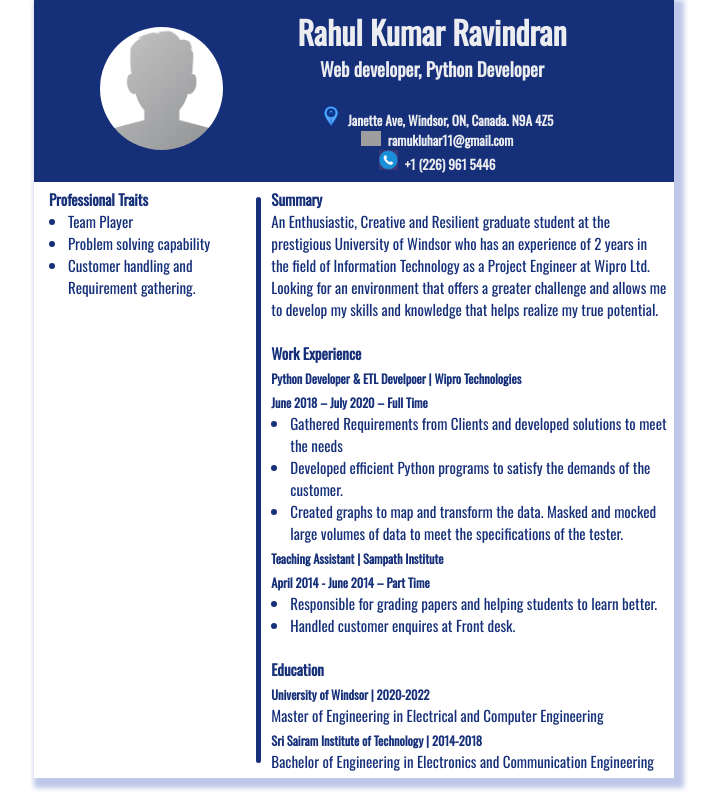
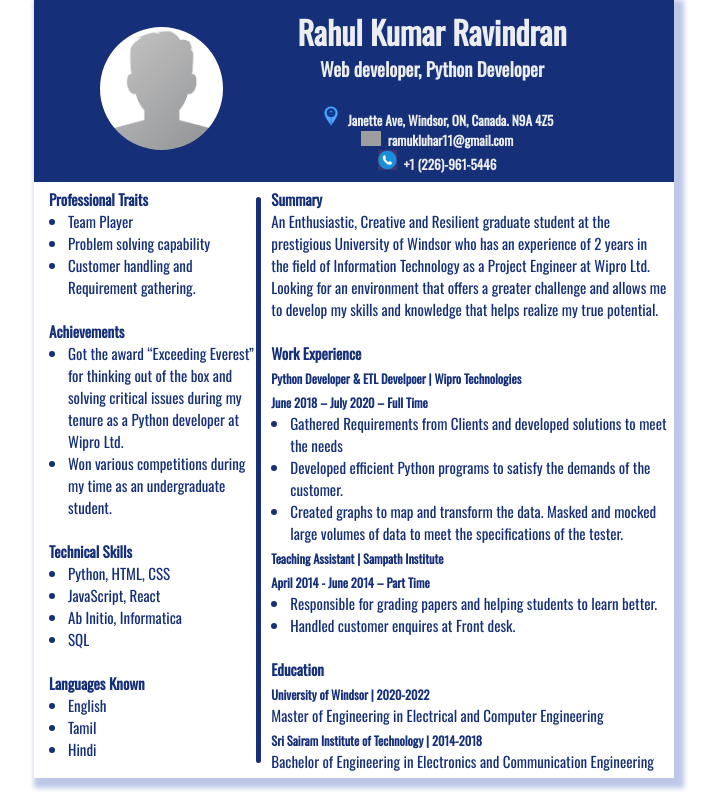
Before and after one commit to rahulkumarravindran/my-resume, a React (Create React App) app: page / in a window 1280 px wide. Shown: the whole page, without its empty margins (286-1003 px from the left). Built offline with nearby package versions, Linux system fonts and the light colour scheme; grey boxes are pictures that could not be loaded.

Commit message:
completed all the details from resume
added all the details except project and links for stackoverflow,github and linkedIn

```diff
--- a/src/App.js
+++ b/src/App.js
@@ -8,7 +8,7 @@ function App() {
     designation :'Web developer, Python Developer',
     address:'Janette Ave, Windsor, ON, Canada. N9A 4Z5',
     emailAddress: 'ramukluhar11@gmail.com',
-    phone: '+1 (226) 961 5446',
+    phone: '+1 (226)-961-5446',
     professionalTraits: ['Team Player','Problem solving capability','Customer handling and Requirement gathering.'],
     summary: ['An Enthusiastic, Creative and Resilient graduate student at the prestigious University of Windsor who has an experience of 2 years in the field of Information Technology as a Project Engineer at Wipro Ltd.','Looking for an environment that offers a greater challenge and allows me to develop my skills and knowledge that helps realize my true potential.'],
     workExperience:[{role:'Python Developer & ETL Develpoer | Wipro Technologies',timePeriod: 'June 2018 – July 2020 – Full Time',responsiblities: ['Gathered Requirements from Clients and developed solutions to meet the needs', 'Developed efficient Python programs to satisfy the demands of the customer.','Created graphs to map and transform the data. Masked and mocked large volumes of data to meet the specifications of the tester.']},{role:'Teaching Assistant | Sampath Institute',timePeriod: 'April 2014 - June 2014 – Part Time',responsiblities: ['Responsible for grading papers and helping students to learn better.','Handled customer enquires at Front desk.']}],
@@ -16,6 +16,8 @@ function App() {
     achievements: ['Got the award “Exceeding Everest” for thinking out of the box and solving critical issues during my tenure as a Python developer at Wipro Ltd.', 'Won various competitions during my time as an undergraduate student.'],
     technicalSkills: ['Python, HTML, CSS','JavaScript, React','Ab Initio, Informatica','SQL'],
     areasOfInterest : ['Software Development','IoT','Machine Learning'],
+    languages: ['English','Tamil', 'Hindi'],
+
   }
   return (
     <div className="App">
--- a/src/components/Body.js
+++ b/src/components/Body.js
@@ -1,14 +1,20 @@
-
+import Bullets from './Bullets'
 const Body = (props) => {
 
     return(
         <div className='body'>
             <div className='body-left'>
                 <h4>Professional Traits</h4>
-                <ul>
-                    {props.resumeDetails.professionalTraits.map(function (element,index){
-                        return( <li key={index}>{element}</li>)})}
-                </ul>
+                <Bullets bulletPoints={props.resumeDetails.professionalTraits}/>
+                <br></br>
+                <h4 style={{boxsizing: "content-box",margintop: "20px"}}>Achievements</h4>
+                <Bullets bulletPoints={props.resumeDetails.achievements}/>
+                <br></br>
+                <h4>Technical Skills</h4>
+                <Bullets bulletPoints={props.resumeDetails.technicalSkills}/>
+                <br></br>
+                <h4>Languages Known</h4>
+                <Bullets bulletPoints={props.resumeDetails.languages} />
             </div>
             <div class="middleLine"></div>
             <div className='body-right'>
@@ -19,9 +25,7 @@ const Body = (props) => {
                 {props.resumeDetails.workExperience.map((element,index)=> {return <>
                 <h5>{element.role}</h5>
                 <h5>{element.timePeriod}</h5>
-                <ul>
-                    {element.responsiblities.map((responsibility,index)=>{return <li key={index}>{responsibility}</li>})
-                    }</ul></>})}
+                <Bullets bulletPoints={element.responsiblities}/></>})}
                     <br></br>
                 <h4>Education</h4>
                 {props.resumeDetails.education.map((educationDetail,index) => {return <>
--- /dev/null
+++ b/src/components/Bullets.js
@@ -0,0 +1,11 @@
+
+const Bullets = (props) =>{
+    return <ul>
+        {props.bulletPoints.map((point,index)=>{return (
+        <li key={index}>{point}</li>
+        )})
+        }
+    </ul>
+}
+
+export default Bullets;
```
